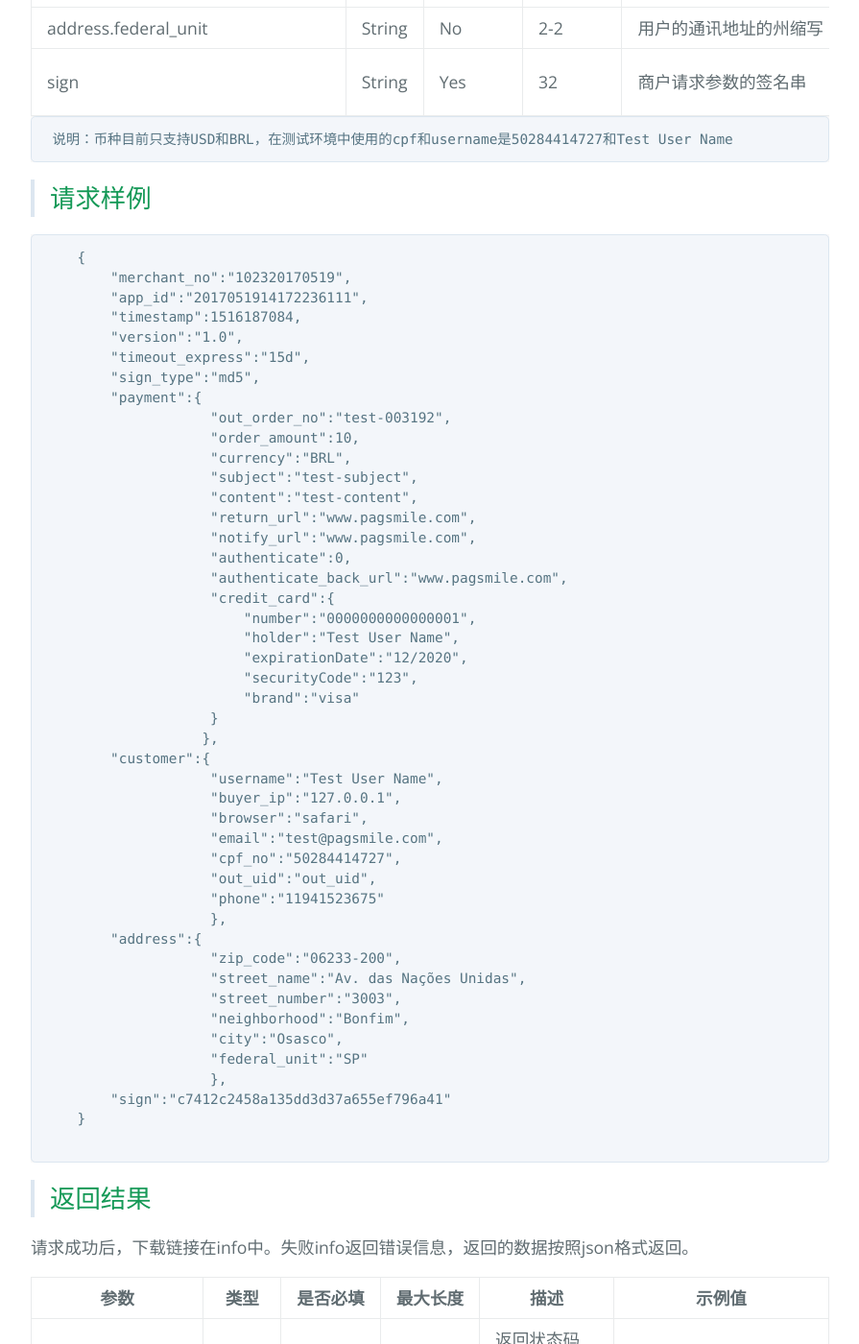
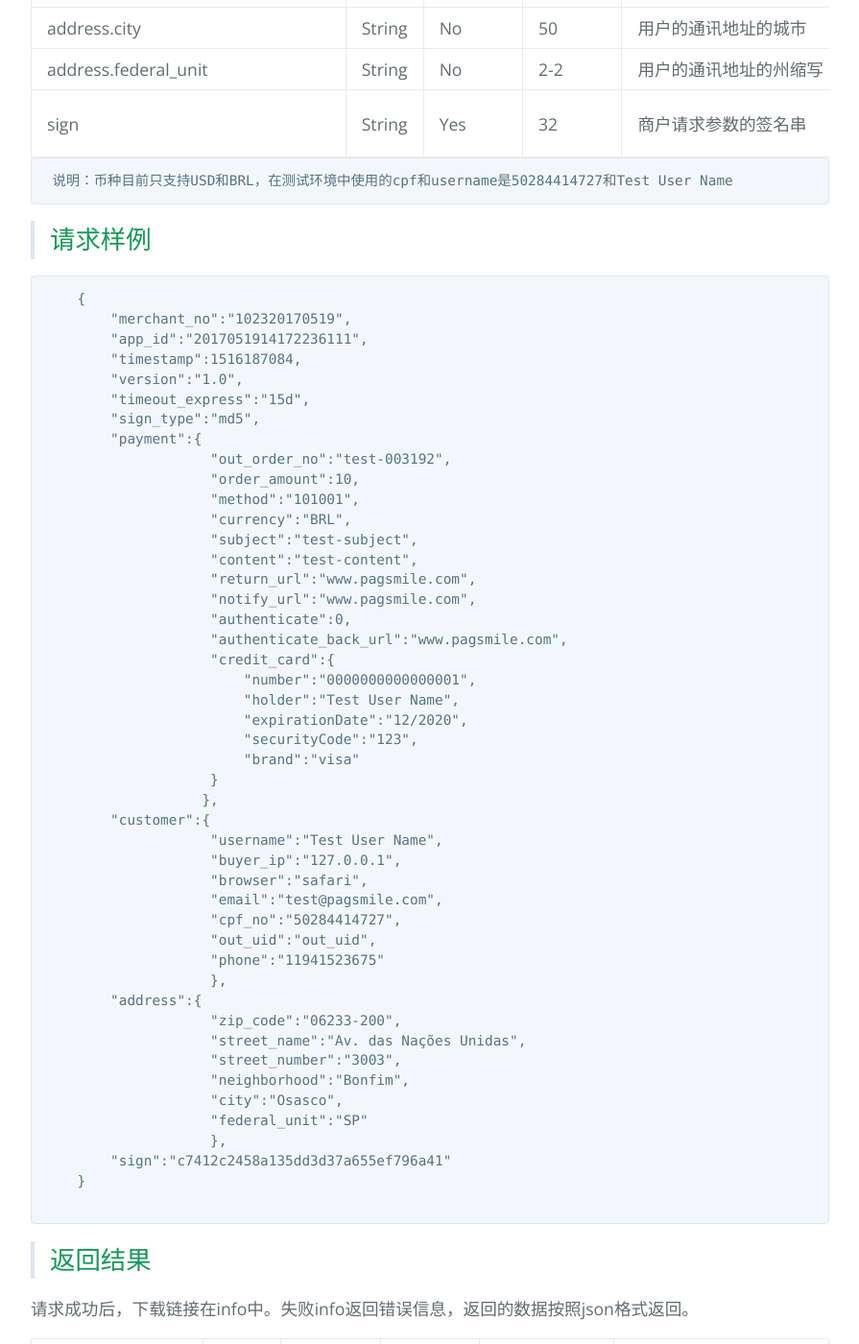
Before and after one commit to pagsmile/pagsmile.github.io, a Jekyll site: the page built from api/DriectCreditCard.md, in a window 1280 px wide and 1400 px high, scrolled down 2382 px. Shown: the whole window at 96% size, without its empty margins (192-1087 px from the left). Built offline with Jekyll 4.4.1, drawn with Linux system fonts in a browser that asks for light colours; our own code applies the rules of GitHub Pages for plain Markdown files; some of the changed text lies outside the part shown.

Commit message:
信用卡直接

```diff
--- a/api/DriectCreditCard.md
+++ b/api/DriectCreditCard.md
@@ -30,6 +30,7 @@ sign_type | String | Yes | 10 | 目前仅支持MD5 | MD5
 payment.out_order_no | String | Yes | 64 | 商户订单号 |
 payment.order_amount | String | Yes | 10 | 订单总金额，精确到小数点后两位。 | 88.88
 payment.currency | String | Yes | 3 | 币种 | BRL
+payment.method   | String | Yes | 10 | 渠道代码（默认） | 101001
 payment.subject | String | No | 255 | 订单标题 |
 payment.content | String | No | 255 | 订单内容 |
 payment.notify_url | String | Yes | 255 | 服务器主动通知商户服务器里指定的页面http/https路径。 | https://www.pagsmile.com
@@ -71,6 +72,7 @@ sign | String | Yes | 32 | 商户请求参数的签名串 | 通过签名算法
         "payment":{
                     "out_order_no":"test-003192",
                     "order_amount":10,
+                    "method":"101001",
                     "currency":"BRL",
                     "subject":"test-subject",
                     "content":"test-content",
```
